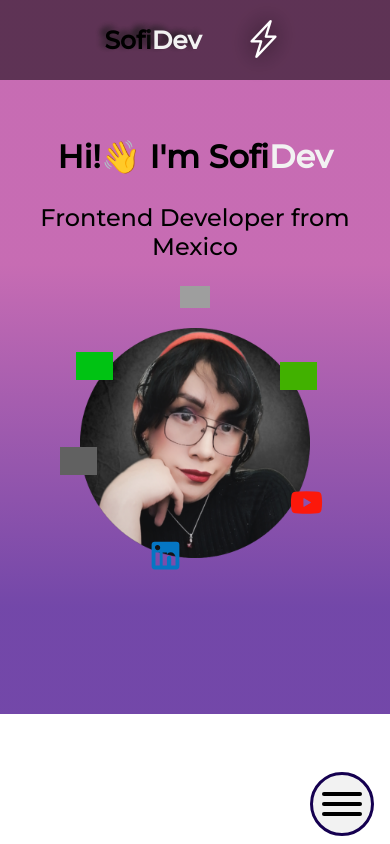
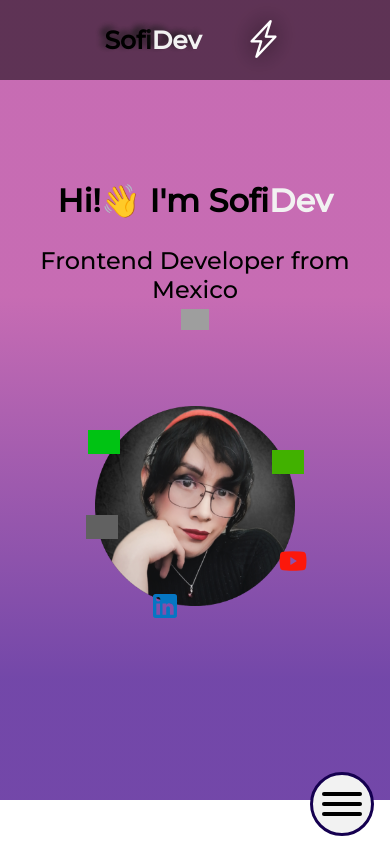
Before and after one commit to SofiDevO/SofiDev-landingpage, a PHP site: page / in a window 390 px wide. Run offline with PHP 8.4, Linux system fonts and the light colour scheme; grey boxes are pictures that could not be loaded.

Commit message:
se ajusta responsive

```diff
--- a/Styles/styles.css
+++ b/Styles/styles.css
@@ -3,6 +3,7 @@
 
 * {
   box-sizing: border-box;
+  transition: all .8s;
 }
 
 
@@ -26,10 +27,10 @@ body {
   justify-items: center;
   align-items: center;
   align-content: center;
-  height: 519px;
+
   background-image: linear-gradient(0deg, rgba(65, 6, 138, 0.736) 15%, rgba(160, 5, 126, 0.589) 63%);
-  height: 714px;
-
+  height: 800px;
+padding: 15px;
 }
 
 #hero .container{
@@ -67,19 +68,19 @@ h1 span:hover {
   align-content: center;
   align-items: center;
   justify-content: space-evenly;
-  gap: 25px;
+  gap: 5px;
   flex-wrap: wrap;
+  padding: 0 0 56px 0;
 }
 
 .mexico-bandera{
-  width: 30px;
-  display: flex;
-  justify-content: center;
+  width: 28px;
+
 }
 
 /* Foto de perfil */
 .side-img img{
-  width: 230px;
+  width: 200px;
 }
 
 /* Iconos de redes sociales  */
@@ -91,7 +92,7 @@ h1 span:hover {
 /* tamaño de los iconos */
 
 .social img{
-  width: 37px;
+  width: 32px;
   transform: translateY();
 
 }
@@ -105,34 +106,38 @@ h1 span:hover {
 .whatsapp{
   filter: invert(47%) sepia(89%) saturate(2229%) hue-rotate(90deg) brightness(97%) contrast(109%);
   position: relative;
-  bottom: 210px;
+  bottom: 180px;
   right: -5px;
 }
+
 .github{
   filter: invert(100%);
   position: relative;
-  bottom: 115px;
-  right: 64px;
+  bottom: 95px;
+  right: 45px;
 }
+
 .linkedin{
   filter: invert(30%) sepia(100%) saturate(1072%) hue-rotate(180deg) brightness(96%) contrast(97%);
   position: relative;
-  bottom: 25px;
+  bottom: 20px;
   right: 30px;
 }
+
 
 .platzi{
   filter: invert(53%) sepia(39%) saturate(3085%) hue-rotate(64deg) brightness(100%) contrast(101%);
   position: relative;
-  bottom: 200px;
-  right: -50px;
+  bottom: 160px;
+  right: -45px;
 }
+
 
 .youtube{
   filter: invert(28%) sepia(90%) saturate(6257%) hue-rotate(354deg) brightness(96%) contrast(106%);
   position: relative;
-  bottom: 78px;
-  right: -5px;
+  bottom: 65px;
+  right: -2px;
 }
 
 
@@ -168,10 +173,9 @@ h1 span:hover {
   }
 
   #hero h2 {
-    font-size: 1.5em;
-    text-align: center;
-    font-weight: 500;
+    padding: 0;
   }
+
   .side-img img{
     width: 268px;
   }
```
